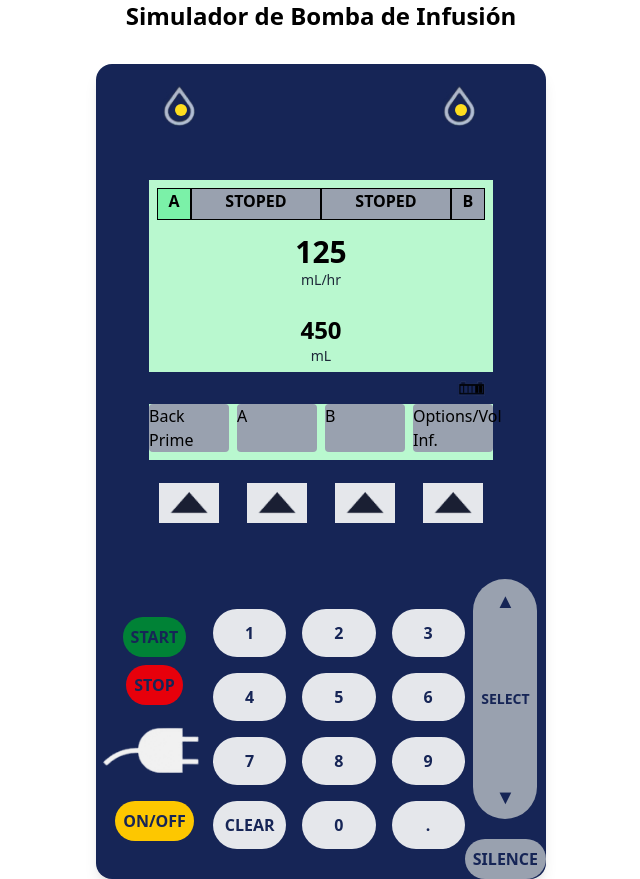
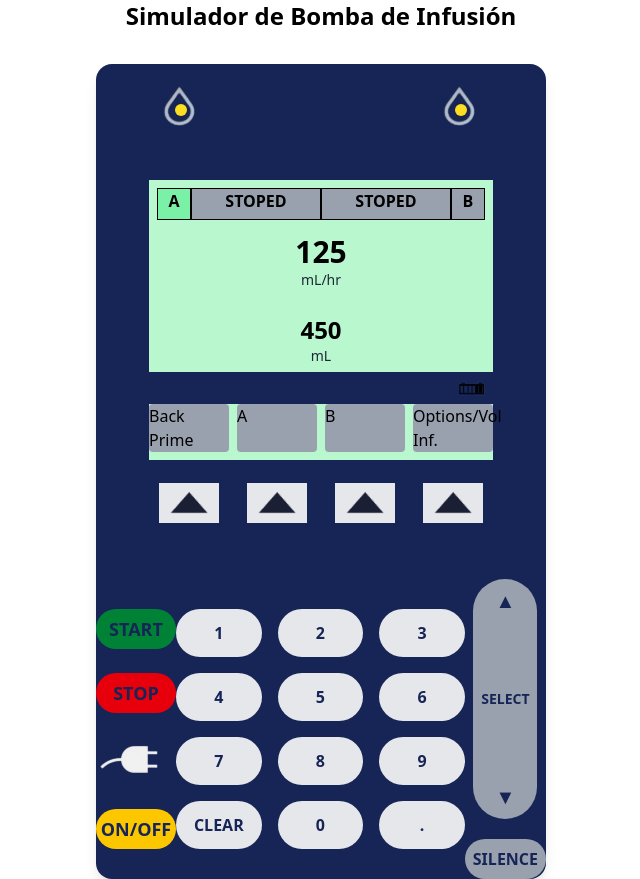
Before and after one commit to vpeinado263/simulador-bomba-insulina, a Next.js app in the folder frontend/: page / in a window 1280 px wide. Shown: the whole page, without its empty margins (319-959 px from the left). Built offline with nearby package versions, Linux system fonts and the light colour scheme.

Commit message:
Estilizar componentes ActionButtonUno

```diff
--- a/frontend/src/components/atoms/Botones Individuales/OnOff.jsx
+++ b/frontend/src/components/atoms/Botones Individuales/OnOff.jsx
@@ -1,7 +1,7 @@
 
 const OnOff = () => {
   return (
-    <button className="bg-yellow-400 text-blue-950 p-2 rounded-full font-bold">
+    <button className="bg-yellow-400 text-blue-950 rounded-full font-bold w-20 h-10 text-lg">
       ON/OFF
     </button>
   );
--- a/frontend/src/components/atoms/Botones Individuales/Start.jsx
+++ b/frontend/src/components/atoms/Botones Individuales/Start.jsx
@@ -1,7 +1,6 @@
-
 const Start = () => {
   return (
-    <button className="bg-green-700 text-blue-950 p-2 rounded-full font-bold">
+    <button className="bg-green-700 text-blue-950 rounded-full font-bold w-20 h-10 text-lg">
       START
     </button>
   );
--- a/frontend/src/components/atoms/Botones Individuales/Stop.jsx
+++ b/frontend/src/components/atoms/Botones Individuales/Stop.jsx
@@ -1,7 +1,6 @@
-
 const Stop = () => {
   return (
-    <button className="bg-red-600 text-blue-950 p-2 rounded-full font-bold">
+    <button className="bg-red-600 text-blue-950 rounded-full font-bold w-20 h-10 text-lg">
       STOP
     </button>
   );
--- a/frontend/src/components/atoms/Indicadores/ChargeIndicator.jsx
+++ b/frontend/src/components/atoms/Indicadores/ChargeIndicator.jsx
@@ -1,8 +1,11 @@
-
 const ChargeIndicator = () => {
   return (
-    <div className="flex items-center gap-5">
-      <img src="/enchufe.svg" alt="Charge Indicator" width={140} height={96} />
+    <div>
+      <img
+      src="/enchufe.svg"
+      alt="Charge Indicator"
+      width={70}
+      />
     </div>
   );
 };
--- a/frontend/src/components/molecules/ActionButtonsUno.jsx
+++ b/frontend/src/components/molecules/ActionButtonsUno.jsx
@@ -6,7 +6,7 @@ import ChargeIndicator from "../atoms/Indicadores/ChargeIndicator";
 
 const ActionButtonsUno = () => {
   return (
-    <div className="flex flex-col items-center space-y-2">
+    <div className="flex flex-col space-y-6">
       <Start />
       <Stop />
       <ChargeIndicator />
```
